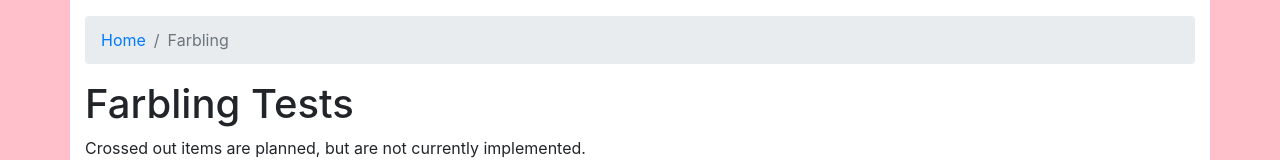
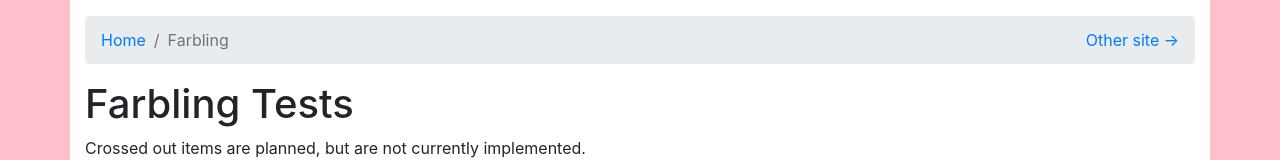
Before and after one commit to brave-experiments/qa-test-pages, a website: page farbling.html in a window 1280 px wide. Shown: the top 160 px of the page. Drawn offline with Linux system fonts and the light colour scheme.

Commit message:
make it easier to swap between test sites

```diff
--- a/farbling.html
+++ b/farbling.html
@@ -18,6 +18,7 @@
           <ol class="breadcrumb">
             <li class="breadcrumb-item"><a href="/index.html">Home</a></li>
             <li class="breadcrumb-item active" aria-current="page">Farbling</li>
+            <li class="ml-auto"><a class="other-origin" data-href="/index.html" href="#">Other site</a></li>
           </ol>
         </nav>
 
--- a/static/css/site.css
+++ b/static/css/site.css
@@ -17,3 +17,7 @@
   padding-bottom: 1em;
   margin-bottom: 2em;
 }
+
+.breadcrumb li:last-child a:after {
+  content: " →";
+}
```
Also changed, not shown: index.html (+1 -0 lines), referrer/default.html (+1 -0 lines), referrer/index.html (+1 -0 lines), referrer/navigations.html (+1 -0 lines), referrer/no-referrer.html (+1 -0 lines), referrer/per-request.html (+1 -0 lines), referrer/unsafe-url.html (+1 -0 lines).
